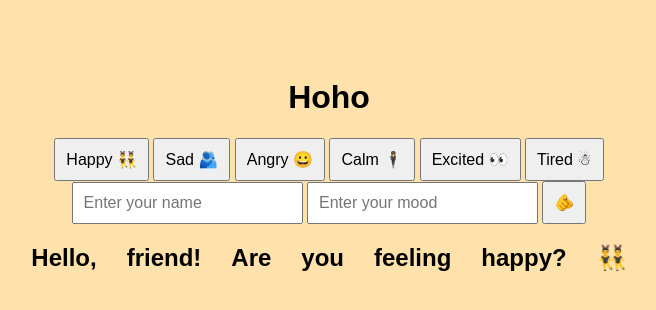
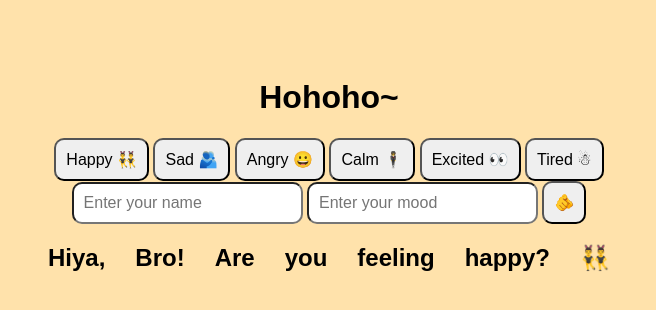
Before and after one commit to GH9857/GH9857.github.io, a plain HTML site: page index.html in a window 1280 px wide. Both pictures are taken after a click on the button "Happy 👯‍♂️". Shown: the whole page, without its empty margins (311-967 px from the left). Drawn offline with Linux system fonts and the light colour scheme.

Commit message:
reorg all code

```diff
--- a/index.html
+++ b/index.html
@@ -7,7 +7,7 @@
     </head>
 
     <body>
-        <h1>Hoho</h1>
+        <h1>Hohoho~</h1>
 
         <aside></aside>
         <div class="mood-buttons">
--- a/script2.js
+++ b/script2.js
@@ -3,14 +3,14 @@ console.log("JavaScript loaded!");
 function displayMood() {
     let name = document.getElementById("nameInput").value;
     let mood = document.getElementById("moodInput").value.toLowerCase();
-    document.getElementById("greeting").innerHTML = "Hello, " + name + "! Are you feeling " + mood + "?";
+    document.getElementById("greeting").innerHTML = "Hiya, " + name + "! Are you feeling " + mood + "?";
     changeBackground(mood);
 }
 
 
 function setMood(mood) {
-    let name = document.getElementById("nameInput").value || "friend";
-    document.getElementById("greeting").innerHTML = "Hello, " + name + "! Are you feeling " + mood + "?";
+    let name = document.getElementById("nameInput").value || "Bro";
+    document.getElementById("greeting").innerHTML = "Hiya, " + name + "! Are you feeling " + mood + "?";
     changeBackground(mood);
 }
 
--- a/styles2.css
+++ b/styles2.css
@@ -3,10 +3,13 @@ body {
     font-family: ui-rounded, sans-serif;
     text-align: center;
     padding: 50px;
+    border-radius: 10px;
   }
   input, button {
     padding: 10px;
     font-size: 16px;
+    font-family: ui-rounded, sans-serif;
+    border-radius: 10px;
   }
 
   .emoji {
```
